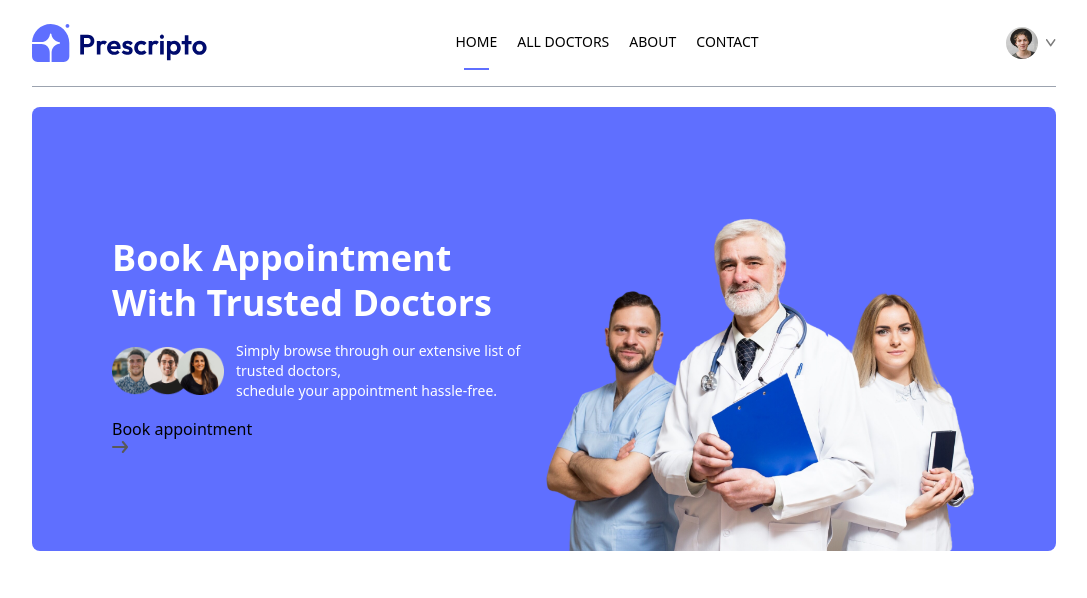
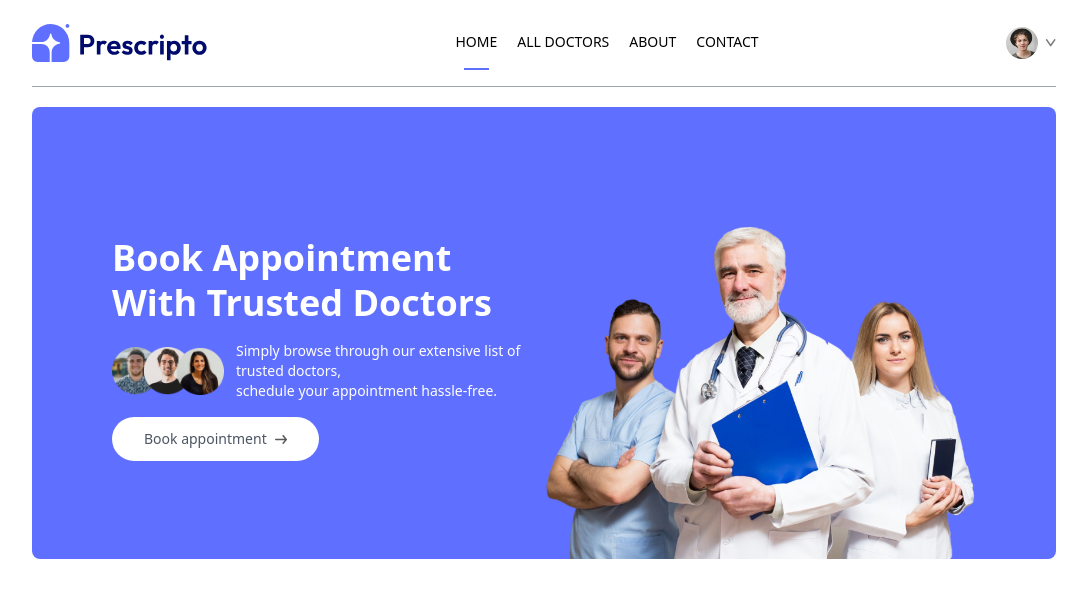
Before and after one commit to IsmaeilSaberi/dr-appointment-booking-app, a React (Vite) app in the folder frontend/: page / in a window 1280 px wide. Shown: the top 598 px of the page, without its empty margins (96-1183 px from the left). Built offline with nearby package versions, Linux system fonts and the light colour scheme.

Commit message:
header completed

```diff
--- a/frontend/src/components/Header.jsx
+++ b/frontend/src/components/Header.jsx
@@ -19,8 +19,12 @@ const Header = () => {
             schedule your appointment hassle-free.
           </p>
         </div>
-        <a href="">
-          Book appointment <img src={assets.arrow_icon} alt="" />
+        <a
+          href="#speciality"
+          className="flex items-center gap-2 bg-white px-8 py-3 rounded-full text-gray-600 text-sm m-auto md:m-0 hover:scale-105 transition-all duration-300"
+        >
+          Book appointment{" "}
+          <img className="w-3" src={assets.arrow_icon} alt="" />
         </a>
       </div>
 
```
Also changed, not shown: frontend/src/components/SpecialityMenu.jsx (added).
